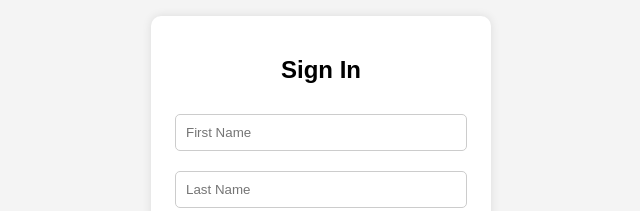
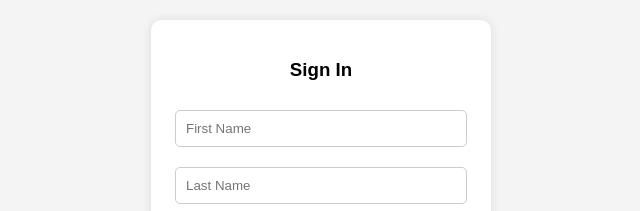
Before and after one commit to MakomboreroMarumisa/Learn-Javascript, a plain HTML site: page Learn Javascript/index.html in a window 1280 px wide. Shown: the part 247-458 px from the top of the page, 319-959 px from the left. Drawn offline with Linux system fonts and the light colour scheme.

Commit message:
Header Change

```diff
--- a/Learn Javascript/index.html
+++ b/Learn Javascript/index.html
@@ -8,7 +8,7 @@
 <body>
 
 <div class="container">
-    <h2>Sign In</h2>
+    <h3>Sign In</h3>
 
     <input type="text" id="firstName" placeholder="First Name">
     <input type="text" id="lastName" placeholder="Last Name">
```
